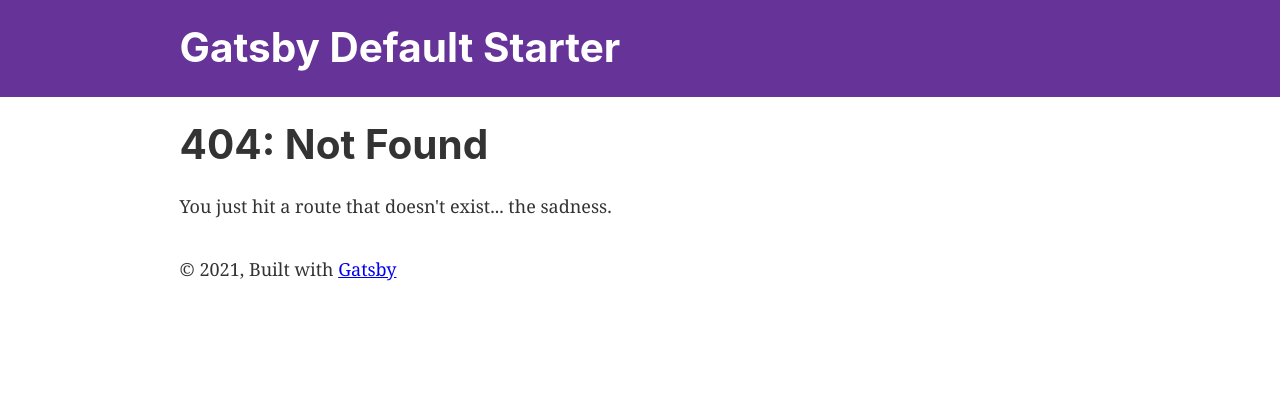
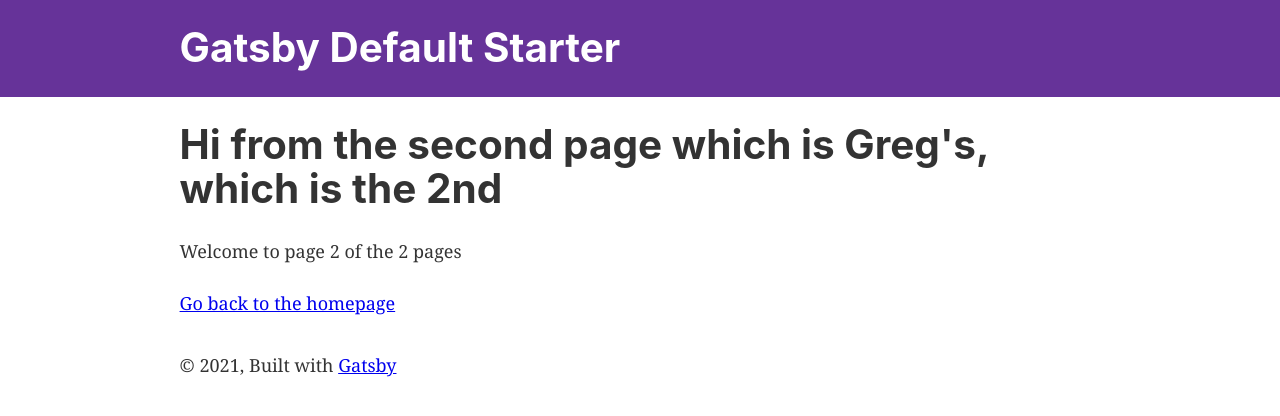
Before and after one commit to Adrian609/gatsby-docs, a Gatsby site: page /greg in a window 1280 px wide. Before the commit this address had no page. Built offline with nearby package versions, Linux system fonts and the light colour scheme; Gatsby itself is replaced by a stand-in of ours.

Commit message:
Adding GregPage to Gatsby Page

```diff
--- /dev/null
+++ b/src/pages/greg.js
@@ -0,0 +1,16 @@
+import React from "react";
+import { Link } from "gatsby";
+
+import Layout from "../components/layout";
+import SEO from "../components/seo";
+
+const GregPage = () => (
+  <Layout>
+    <SEO title="Greg's Page" />
+    <h1>Hi from the second page which is Greg's, which is the 2nd</h1>
+    <p>Welcome to page 2 of the 2 pages</p>
+    <Link to="/">Go back to the homepage</Link>
+  </Layout>
+)
+
+export default GregPage
--- a/src/pages/index.js
+++ b/src/pages/index.js
@@ -15,6 +15,7 @@ const IndexPage = () => (
       <Image />
     </div>
     <Link to="/page-2/">Go to page 2</Link> <br />
+    <Link to="/greg/">Go to Greg's page</Link> <br />
     <Link to="/using-typescript/">Go to "Using TypeScript"</Link>
   </Layout>
 )
```
